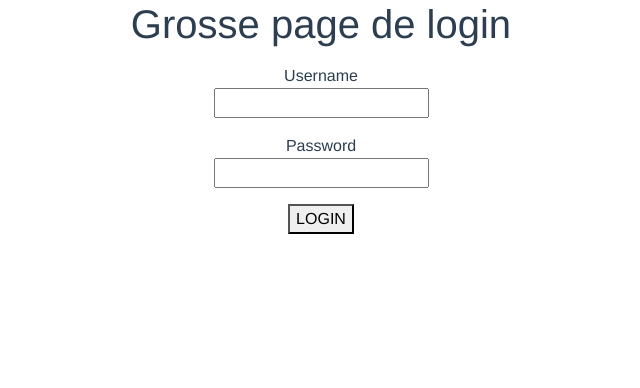
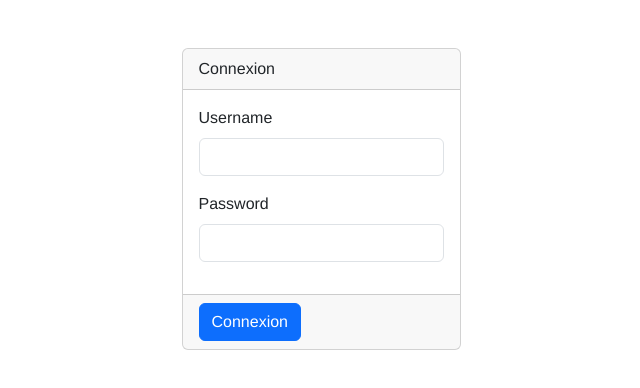
Before and after one commit to spitbustr/baseball_sportspress_app, a Vue app: page /login in a window 1280 px wide. Shown: the top 388 px of the page, without its empty margins (319-959 px from the left). Built offline with nearby package versions, Linux system fonts and the light colour scheme; what @meforma/vue-toaster would draw is missing.

Commit message:
traductions + layout

```diff
--- a/src/App.vue
+++ b/src/App.vue
@@ -10,41 +10,42 @@
       <div id="main-navigation" v-if="authenticated">
         <nav class="navbar navbar-expand-lg navbar-dark bg-dark">
           <div class="container-fluid">
-            <button class="navbar-toggler" type="button" data-bs-toggle="collapse" data-bs-target="#navbarTogglerDemo03"
-              aria-controls="navbarTogglerDemo03" aria-expanded="false" aria-label="Toggle navigation">
+            <a class="navbar-brand" href="/">LBAO/MRK</a>
+            <button class="navbar-toggler" type="button" data-bs-toggle="collapse"
+              data-bs-target="#navbarSupportedContent" aria-controls="navbarSupportedContent" aria-expanded="false"
+              aria-label="Toggle navigation">
               <span class="navbar-toggler-icon"></span>
             </button>
-            <a class="navbar-brand" href="/">LBAO/MRK</a>
             <div class="collapse navbar-collapse" id="navbarSupportedContent">
-              <ul class="navbar-nav mr-auto">
+              <ul class="navbar-nav me-auto mb-2 mb-lg-0">
                 <li class="nav-item">
-                  <router-link class="nav-link" to="/games">Games</router-link>
+                  <router-link class="nav-link" to="/games">Parties</router-link>
                 </li>
                 <li class="nav-item">
-                  <router-link class="nav-link" to="/teams">Teams</router-link>
+                  <router-link class="nav-link" to="/teams">Équipes</router-link>
                 </li>
                 <li class="nav-item">
-                  <router-link class="nav-link" to="/players">Players</router-link>
+                  <router-link class="nav-link" to="/players">Joueurs</router-link>
                 </li>
                 <li class="nav-item">
-                  <router-link class="nav-link" to="/data">Data</router-link>
+                  <router-link class="nav-link" to="/data">Données</router-link>
                 </li>
                 <li class="nav-item">
-                  <a class="nav-link" @click="openCast()">CAST</a>
+                  <a class="nav-link" @click="openCast()">Cast</a>
                 </li>
               </ul>
+              <span class="navbar-text">
+                <button class="btn btn-outline-light" @click="logout">Déconnexion</button>
+              </span>
+            </div>
 
-            </div>
-            <div class="d-flex">
-              <button class="btn btn-outline-light" @click="logout">Déconnexion</button>
-            </div>
           </div>
 
         </nav>
       </div>
-        <router-view />
-      </div>
+      <router-view />
     </div>
+  </div>
 </template>
 <script>
 
--- a/src/views/Games.vue
+++ b/src/views/Games.vue
@@ -3,16 +3,16 @@
     <div class="row py-4">
       <div class="col-md-6">
         <div class="btn-group" role="group" aria-label="Game Filter">
-          <button type="button" class="btn btn-outline-secondary" @click="changeFilter('past')">PAST GAMES</button>
-          <button type="button" class="btn btn-outline-secondary" @click="changeFilter('today')">TODAY'S GAMES</button>
-          <button type="button" class="btn btn-outline-secondary" @click="changeFilter('upcoming')">UPCOMING GAMES</button>
+          <button type="button" class="btn btn-outline-secondary" @click="changeFilter('past')">Parties jouées</button>
+          <button type="button" class="btn btn-outline-secondary" @click="changeFilter('today')">Parties d'aujourd'hui</button>
+          <button type="button" class="btn btn-outline-secondary" @click="changeFilter('upcoming')">Parties à venir</button>
         </div>
       </div>
       <div class="col-md-6 text-md-end">
       <div class="btn-group" role="group" aria-label="Week Filter">
-        <button type="button" class="btn btn-outline-secondary" @click="changeFilter('week',-1)">LAST WEEK'S GAMES</button>
-        <button type="button" class="btn btn-outline-secondary" @click="changeFilter('week',0)">THIS WEEK'S GAMES</button>
-        <button type="button" class="btn btn-outline-secondary" @click="changeFilter('week',1)">NEXT WEEK'S GAMES</button>
+        <button type="button" class="btn btn-outline-secondary" @click="changeFilter('week',-1)">Semaine dernière</button>
+        <button type="button" class="btn btn-outline-secondary" @click="changeFilter('week',0)">Cette semaine</button>
+        <button type="button" class="btn btn-outline-secondary" @click="changeFilter('week',1)">Semaine prochaine</button>
       </div>
     </div>
   </div>
@@ -21,10 +21,10 @@
       <table class="table table-striped table-hover text-star align-middle">
         <thead>
           <tr>
-            <th>Game ID</th>
-            <th>Away Team</th>
-            <th>Home Team</th>
-            <th>Date and Time</th>
+            <th>ID</th>
+            <th>Visiteurs</th>
+            <th>Locaux</th>
+            <th>Date et heure</th>
             <th>Actions</th>
           </tr>
         </thead>
--- a/src/views/InGame.vue
+++ b/src/views/InGame.vue
@@ -21,9 +21,8 @@
                 {{ teams.away.title.rendered }}</span>
               <div class="d-flex btn-group" role="group" aria-label="Basic example">
                 <button class="btn btn-outline-primary btn-sm" v-if="editMode"
-                  @click="setLineup(teams?.away, 'away')">Set Lineup</button>
-                <button class="btn btn-outline-primary btn-sm" v-if="editMode" @click="clearLineup('away')">CLEAR
-                  LINEUP</button>
+                  @click="setLineup(teams?.away, 'away')">Remplir l'alignement</button>
+                <button class="btn btn-outline-primary btn-sm" v-if="editMode" @click="clearLineup('away')">Vider l'alignement</button>
               </div>
             </div>
           </nav>
@@ -32,7 +31,7 @@
               <tr>
                 <th v-if="editMode"></th>
                 <th>#</th>
-                <th class="large-cell">Player</th>
+                <th class="large-cell">Joueur</th>
                 <template v-for="inning in numberOfInnings" :key="inning">
                   <th class="header-innings">{{ inning }}</th>
                 </template>
@@ -82,9 +81,8 @@
                 {{ teams.home.title.rendered }}</span>
               <div class="d-flex btn-group" role="group" aria-label="Basic example">
                 <button class="btn btn-outline-primary btn-sm" v-if="editMode"
-                  @click="setLineup(teams?.home, 'home')">Set Lineup</button>
-                <button class="btn btn-outline-primary btn-sm" v-if="editMode" @click="clearLineup('home')">CLEAR
-                  LINEUP</button>
+                  @click="setLineup(teams?.home, 'home')">Remplir l'alignement</button>
+                <button class="btn btn-outline-primary btn-sm" v-if="editMode" @click="clearLineup('home')">Vider l'alignement</button>
               </div>
             </div>
           </nav>
@@ -93,7 +91,7 @@
               <tr>
                 <th v-if="editMode"></th>
                 <th>#</th>
-                <th>Player</th>
+                <th>Joueur</th>
                 <template v-for="inning in numberOfInnings" :key="inning">
                   <th class="header-innings">{{ inning }}</th>
                 </template>
@@ -144,7 +142,7 @@
           <table class="table table-bordered table-hover">
             <thead class="table-light">
               <tr>
-                <th>Teams</th>
+                <th>Équipes</th>
                 <th v-for="inning in scoresheet.innings" :key="inning"><span>{{ inning }}</span></th>
                 <th>Total</th>
               </tr>
@@ -200,7 +198,7 @@
           <div>
             <div class="search-section">
               SEARCH:
-              <input ype="text" @input="inputUpdate" :value="inputSearchPlayer" />
+              <input type="text" @input="inputUpdate" :value="inputSearchPlayer" />
             </div>
           </div>
           <div>
@@ -240,7 +238,7 @@
           <div>
             <div class="search-section">
               SEARCH:
-              <input ype="text" @input="inputUpdate" :value="inputSearchPlayer" />
+              <input type="text" @input="inputUpdate" :value="inputSearchPlayer" />
             </div>
           </div>
           <div>
--- a/src/views/Login.vue
+++ b/src/views/Login.vue
@@ -1,18 +1,30 @@
 <template>
-    <div class="text-center">
-        <h1>Grosse  page de login</h1>
-        <div class="mt-3">
-            <div>
-                <label for="username">Username</label><br>
-                <input id="username" v-model="payload.username"/>
+    <div class="container my-5">
+        <div class="d-flex justify-content-center">
+            <div class="col-md-3">
+                <div class="card">
+                    <div class="card-header">
+                        Connexion
+                    </div>
+                    <div class="card-body">
+                        <div class="mb-3">
+                            <label for="username" class="form-label">Username</label>
+                            <input type="text" id="username" class="form-control" v-model="payload.username" />
+                        </div>
+                        <div class="mb-3">
+                            <label for="password" class="form-label">Password</label>
+                            <input id="password" class="form-control" type="password" v-model="payload.password">
+                        </div>
+                    </div>
+
+                    <div class="card-footer text-muted">
+                        <button @click="login()" class="btn btn-primary">Connexion</button>
+                    </div>
+                </div>
             </div>
-            <div class="mt-3">
-                <label for="password">Password</label><br>
-                <input id="password" type="password" v-model="payload.password">
-            </div>
-            <button @click="login()" class="mt-3">LOGIN</button>
         </div>
     </div>
+
 </template>
 <script>
 import UserService from '@/services/UserService'
```
